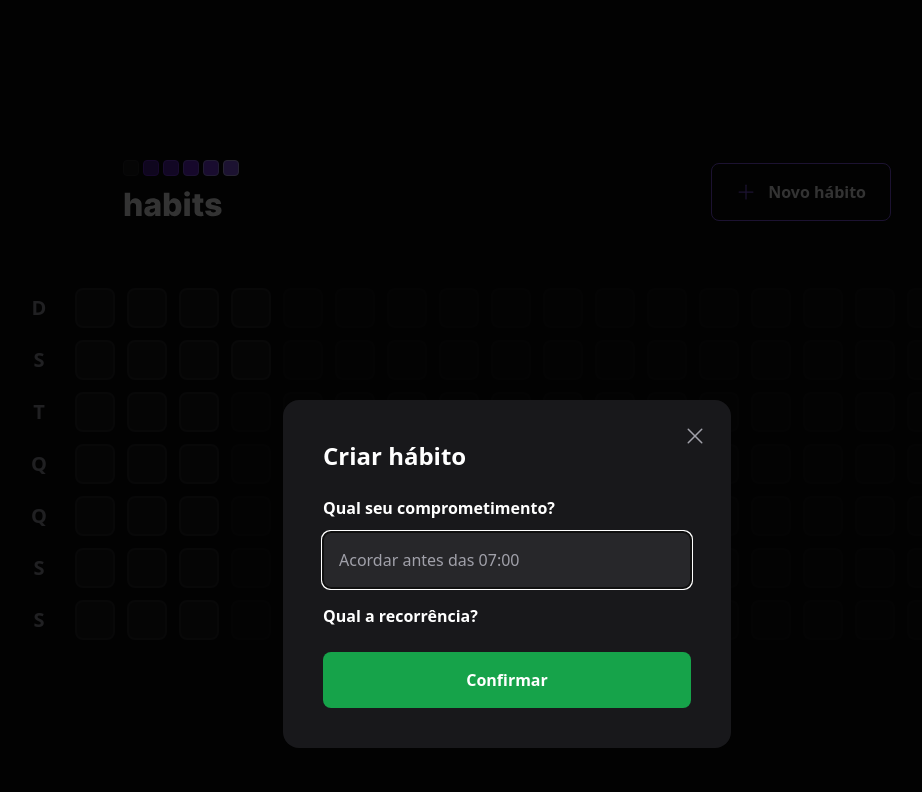
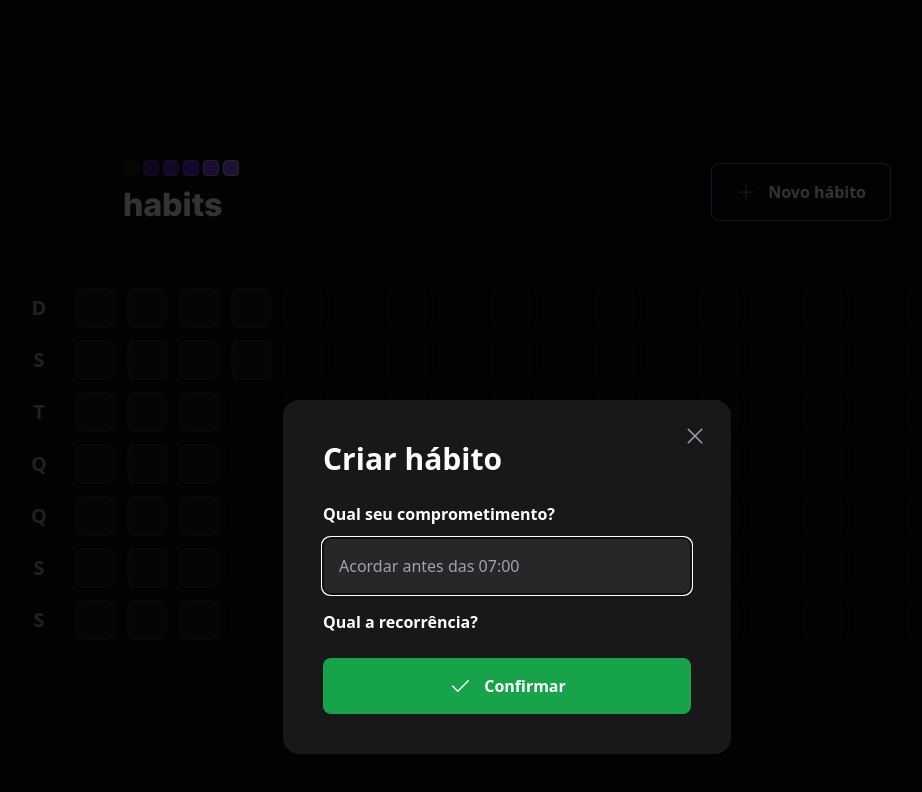
Before and after one commit to mbagatini/nlw-setup, a React (Vite) app in the folder web/: page / in a window 1280 px wide. Both pictures are taken after a click on the button "Novo hábito". Shown: the top 792 px of the page, without its empty margins (133-1055 px from the left). Built offline with nearby package versions, Linux system fonts and the light colour scheme.

Commit message:
Habit form adjusting some styles

```diff
--- a/web/package.json
+++ b/web/package.json
@@ -10,6 +10,7 @@
   },
   "dependencies": {
     "@radix-ui/react-dialog": "^1.0.2",
+    "@radix-ui/react-popover": "1.0.3",
     "dayjs": "^1.11.7",
     "phosphor-react": "^1.4.1",
     "react": "^18.2.0",
--- a/web/src/components/Header.tsx
+++ b/web/src/components/Header.tsx
@@ -2,7 +2,7 @@ import { Plus } from 'phosphor-react';
 import * as Dialog from '@radix-ui/react-dialog';
 
 import logoImg from '../assets/logo.svg';
-import { NewHabitDialog } from './NewHabitDialog';
+import { NewHabitForm } from './NewHabitForm';
 
 export function Header() {
 	return (
@@ -20,7 +20,7 @@ export function Header() {
 				<Dialog.Portal>
 					<Dialog.Overlay className='w-screen h-screen bg-black/80 fixed inset-0' />
 					<Dialog.Content className="absolute bg-zinc-900 p-10 rounded-2xl w-full max-w-md top-1/2 left-1/2 -translate-x-1/2">
-						<NewHabitDialog />
+						<NewHabitForm />
 					</Dialog.Content>
 				</Dialog.Portal>
 			</Dialog.Root>
--- a/web/src/components/NewHabitDialog.tsx
+++ /dev/null
@@ -1,35 +0,0 @@
-import * as Dialog from '@radix-ui/react-dialog';
-import { Check, X } from 'phosphor-react';
-
-export function NewHabitDialog() {
-	return (
-		<>
-			<Dialog.Title className="text-white font-extrabold text-2xl pb-6">Criar hábito</Dialog.Title>
-
-			<fieldset className='flex flex-col gap-3 mb-4'>
-				<label className="text-white font-semibold" htmlFor="title">
-					Qual seu comprometimento?
-				</label>
-				<input className="w-full h-14 p-4 bg-zinc-800 rounded-lg text-white placeholder:text-zinc-400"
-					id="title"
-					placeholder="Acordar antes das 07:00" />
-			</fieldset>
-
-			<fieldset className='flex flex-col '>
-				<label className="text-white font-semibold" htmlFor="name">
-					Qual a recorrência?
-				</label>
-			</fieldset>
-
-			<Dialog.Close asChild>
-				<button className="w-full h-14 mt-6 rounded-lg bg-green-600 text-white font-semibold flex items-center justify-center">
-					Confirmar
-				</button>
-			</Dialog.Close>
-
-			<Dialog.Close asChild className='absolute top-6 right-6 text-zinc-400 hover:text-zinc-200'>
-				<X size={24} aria-label="Close" />
-			</Dialog.Close>
-		</>
-	)
-}
--- /dev/null
+++ b/web/src/components/NewHabitForm.tsx
@@ -0,0 +1,44 @@
+import * as Dialog from '@radix-ui/react-dialog';
+import { Check, X } from 'phosphor-react';
+import { useState } from 'react';
+
+export function NewHabitForm() {
+	const [title, setTitle] = useState("");
+
+	return (
+		<>
+			<Dialog.Title className="text-white font-extrabold text-3xl leading-tight pb-6">Criar hábito</Dialog.Title>
+
+			<form className='text-white w-full'>
+				<fieldset className='flex flex-col gap-3 mb-4'>
+					<label className="font-semibold" htmlFor="title">
+						Qual seu comprometimento?
+					</label>
+					<input className="p-4 bg-zinc-800 rounded-lg placeholder:text-zinc-400"
+						id="title"
+						placeholder="Acordar antes das 07:00"
+						value={title}
+						onChange={e => setTitle(e.target.value)}
+					/>
+				</fieldset>
+
+				<fieldset className='flex flex-col '>
+					<label className="font-semibold" htmlFor="name">
+						Qual a recorrência?
+					</label>
+				</fieldset>
+
+				<Dialog.Close asChild>
+					<button className="w-full p-4 mt-6 rounded-lg flex items-center justify-center gap-3 bg-green-600 hover:bg-green-500 font-semibold ">
+						<Check size={24} />
+						Confirmar
+					</button>
+				</Dialog.Close>
+			</form>
+
+			<Dialog.Close asChild className='absolute top-6 right-6 text-zinc-400 hover:text-zinc-200'>
+				<X size={24} aria-label="Close" />
+			</Dialog.Close>
+		</>
+	)
+}
```
Also changed, not shown: 1 other file (tests, documents, lock files or other folders).
